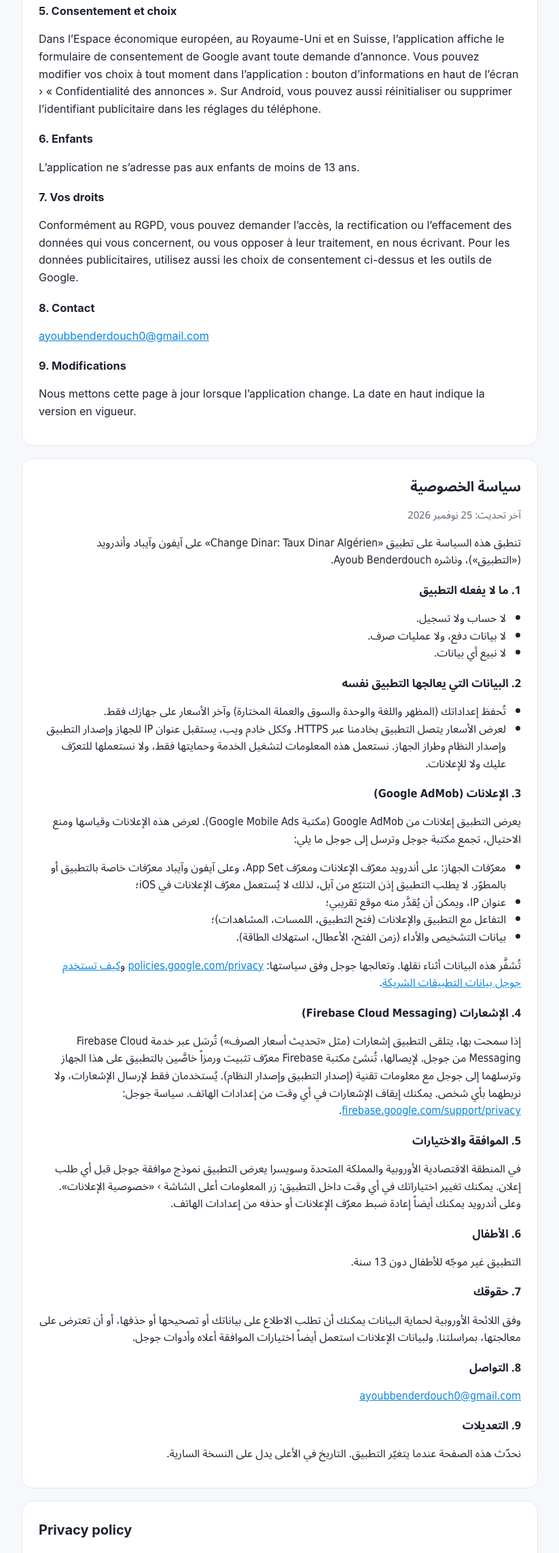
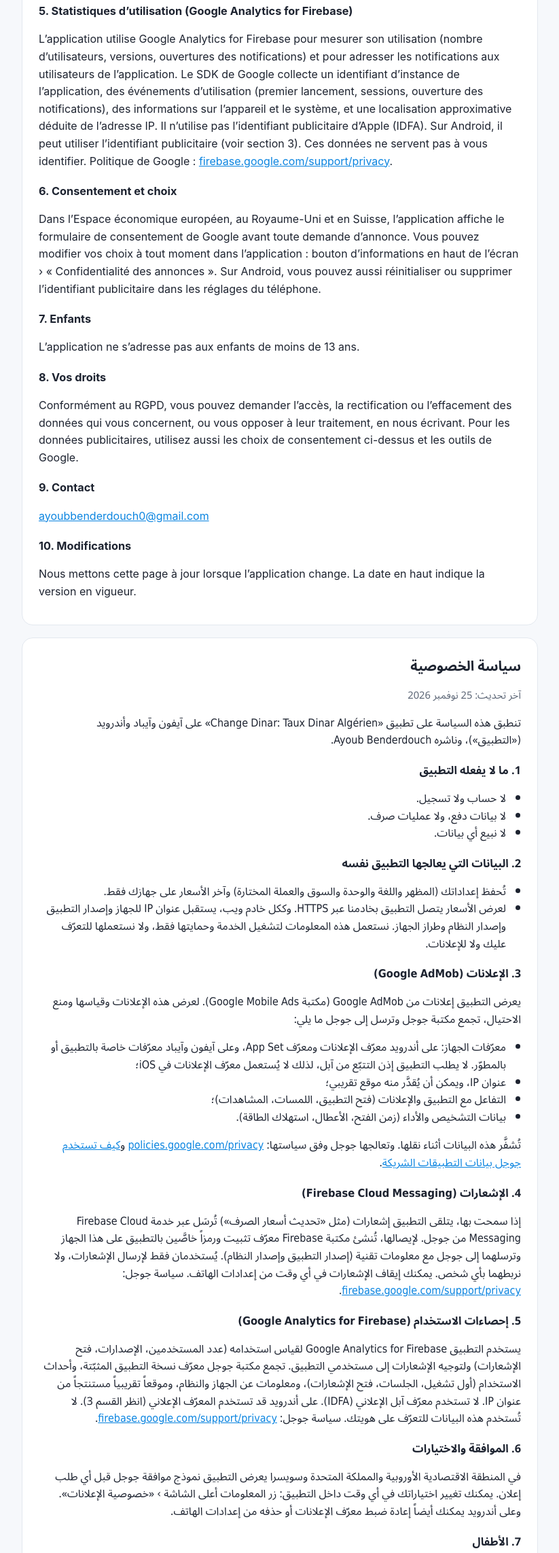
Before and after one commit to Ayoubbenderdouch/-privacy-policy, a plain HTML site: page index.html in a window 1280 px wide. Shown: the part 1447-3732 px from the top of the page at 68% size, without its empty margins (228-1051 px from the left). Drawn offline with Linux system fonts and the light colour scheme.

Commit message:
Privacy policy: usage statistics with Google Analytics for Firebase (FR, AR, EN)

```diff
--- a/index.html
+++ b/index.html
@@ -66,19 +66,22 @@
   <h3>4. Notifications (Firebase Cloud Messaging)</h3>
   <p>Si vous les autorisez, l’application reçoit des notifications (par exemple « Taux de change mis à jour ») envoyées avec Firebase Cloud Messaging de Google. Pour les acheminer, le SDK Firebase crée un identifiant d’installation et un jeton propres à l’application sur cet appareil et les transmet à Google avec des informations techniques (versions de l’application et du système). Ils servent uniquement à envoyer les notifications ; nous ne les relions à aucune personne. Vous pouvez désactiver les notifications à tout moment dans les réglages du téléphone. Politique de Google : <a href="https://firebase.google.com/support/privacy">firebase.google.com/support/privacy</a>.</p>
 
-  <h3>5. Consentement et choix</h3>
+  <h3>5. Statistiques d’utilisation (Google Analytics for Firebase)</h3>
+  <p>L’application utilise Google Analytics for Firebase pour mesurer son utilisation (nombre d’utilisateurs, versions, ouvertures des notifications) et pour adresser les notifications aux utilisateurs de l’application. Le SDK de Google collecte un identifiant d’instance de l’application, des événements d’utilisation (premier lancement, sessions, ouverture des notifications), des informations sur l’appareil et le système, et une localisation approximative déduite de l’adresse IP. Il n’utilise pas l’identifiant publicitaire d’Apple (IDFA). Sur Android, il peut utiliser l’identifiant publicitaire (voir section 3). Ces données ne servent pas à vous identifier. Politique de Google : <a href="https://firebase.google.com/support/privacy">firebase.google.com/support/privacy</a>.</p>
+
+  <h3>6. Consentement et choix</h3>
   <p>Dans l’Espace économique européen, au Royaume-Uni et en Suisse, l’application affiche le formulaire de consentement de Google avant toute demande d’annonce. Vous pouvez modifier vos choix à tout moment dans l’application : bouton d’informations en haut de l’écran › « Confidentialité des annonces ». Sur Android, vous pouvez aussi réinitialiser ou supprimer l’identifiant publicitaire dans les réglages du téléphone.</p>
 
-  <h3>6. Enfants</h3>
+  <h3>7. Enfants</h3>
   <p>L’application ne s’adresse pas aux enfants de moins de 13 ans.</p>
 
-  <h3>7. Vos droits</h3>
+  <h3>8. Vos droits</h3>
   <p>Conformément au RGPD, vous pouvez demander l’accès, la rectification ou l’effacement des données qui vous concernent, ou vous opposer à leur traitement, en nous écrivant. Pour les données publicitaires, utilisez aussi les choix de consentement ci-dessus et les outils de Google.</p>
 
-  <h3>8. Contact</h3>
+  <h3>9. Contact</h3>
   <p><a href="mailto:ayoubbenderdouch0@gmail.com">ayoubbenderdouch0@gmail.com</a></p>
 
-  <h3>9. Modifications</h3>
+  <h3>10. Modifications</h3>
   <p>Nous mettons cette page à jour lorsque l’application change. La date en haut indique la version en vigueur.</p>
 </section>
 
@@ -113,19 +116,22 @@
   <h3>4. الإشعارات (Firebase Cloud Messaging)</h3>
   <p>إذا سمحت بها، يتلقى التطبيق إشعارات (مثل «تحديث أسعار الصرف») تُرسَل عبر خدمة Firebase Cloud Messaging من جوجل. لإيصالها، تُنشئ مكتبة Firebase معرّف تثبيت ورمزاً خاصَّين بالتطبيق على هذا الجهاز وترسلهما إلى جوجل مع معلومات تقنية (إصدار التطبيق وإصدار النظام). يُستخدمان فقط لإرسال الإشعارات، ولا نربطهما بأي شخص. يمكنك إيقاف الإشعارات في أي وقت من إعدادات الهاتف. سياسة جوجل: <a href="https://firebase.google.com/support/privacy">firebase.google.com/support/privacy</a>.</p>
 
-  <h3>5. الموافقة والاختيارات</h3>
+  <h3>5. إحصاءات الاستخدام (Google Analytics for Firebase)</h3>
+  <p>يستخدم التطبيق Google Analytics for Firebase لقياس استخدامه (عدد المستخدمين، الإصدارات، فتح الإشعارات) ولتوجيه الإشعارات إلى مستخدمي التطبيق. تجمع مكتبة جوجل معرّف نسخة التطبيق المثبّتة، وأحداث الاستخدام (أول تشغيل، الجلسات، فتح الإشعارات)، ومعلومات عن الجهاز والنظام، وموقعاً تقريبياً مستنتجاً من عنوان IP. لا تستخدم معرّف آبل الإعلاني (IDFA). على أندرويد قد تستخدم المعرّف الإعلاني (انظر القسم 3). لا تُستخدم هذه البيانات للتعرّف على هويتك. سياسة جوجل: <a href="https://firebase.google.com/support/privacy">firebase.google.com/support/privacy</a>.</p>
+
+  <h3>6. الموافقة والاختيارات</h3>
   <p>في المنطقة الاقتصادية الأوروبية والمملكة المتحدة وسويسرا يعرض التطبيق نموذج موافقة جوجل قبل أي طلب إعلان. يمكنك تغيير اختياراتك في أي وقت داخل التطبيق: زر المعلومات أعلى الشاشة › «خصوصية الإعلانات». وعلى أندرويد يمكنك أيضاً إعادة ضبط معرّف الإعلانات أو حذفه من إعدادات الهاتف.</p>
 
-  <h3>6. الأطفال</h3>
+  <h3>7. الأطفال</h3>
   <p>التطبيق غير موجّه للأطفال دون 13 سنة.</p>
 
-  <h3>7. حقوقك</h3>
+  <h3>8. حقوقك</h3>
   <p>وفق اللائحة الأوروبية لحماية البيانات يمكنك أن تطلب الاطلاع على بياناتك أو تصحيحها أو حذفها، أو أن تعترض على معالجتها، بمراسلتنا. ولبيانات الإعلانات استعمل أيضاً اختيارات الموافقة أعلاه وأدوات جوجل.</p>
 
-  <h3>8. التواصل</h3>
+  <h3>9. التواصل</h3>
   <p><a href="mailto:ayoubbenderdouch0@gmail.com">ayoubbenderdouch0@gmail.com</a></p>
 
-  <h3>9. التعديلات</h3>
+  <h3>10. التعديلات</h3>
   <p>نحدّث هذه الصفحة عندما يتغيّر التطبيق. التاريخ في الأعلى يدل على النسخة السارية.</p>
 </section>
 
@@ -160,19 +166,22 @@
   <h3>4. Notifications (Firebase Cloud Messaging)</h3>
   <p>If you allow them, the app receives notifications (for example “Exchange rates updated”) sent with Google’s Firebase Cloud Messaging. To deliver them, the Firebase SDK creates an installation ID and a token specific to the app on this device and sends them to Google together with technical information (app and system versions). They are used only to deliver notifications; we do not link them to any person. You can turn notifications off at any time in the phone’s settings. Google’s policy: <a href="https://firebase.google.com/support/privacy">firebase.google.com/support/privacy</a>.</p>
 
-  <h3>5. Consent and choices</h3>
+  <h3>5. Usage statistics (Google Analytics for Firebase)</h3>
+  <p>The app uses Google Analytics for Firebase to measure how it is used (number of users, versions, notification opens) and to address notifications to the app’s users. Google’s SDK collects an app instance ID, usage events (first launch, sessions, notification opens), device and system information, and an approximate location derived from the IP address. It does not use Apple’s advertising identifier (IDFA). On Android it may use the advertising ID (see section 3). This data is not used to identify you. Google’s policy: <a href="https://firebase.google.com/support/privacy">firebase.google.com/support/privacy</a>.</p>
+
+  <h3>6. Consent and choices</h3>
   <p>In the European Economic Area, the United Kingdom and Switzerland, the app shows Google’s consent form before any ad request. You can change your choices at any time in the app: the information button at the top of the screen › “Ad privacy”. On Android you can also reset or delete the advertising ID in the phone’s settings.</p>
 
-  <h3>6. Children</h3>
+  <h3>7. Children</h3>
   <p>The app is not directed to children under 13.</p>
 
-  <h3>7. Your rights</h3>
+  <h3>8. Your rights</h3>
   <p>Under the GDPR you can ask to access, correct or erase data about you, or object to its processing, by writing to us. For advertising data, also use the consent choices above and Google’s tools.</p>
 
-  <h3>8. Contact</h3>
+  <h3>9. Contact</h3>
   <p><a href="mailto:ayoubbenderdouch0@gmail.com">ayoubbenderdouch0@gmail.com</a></p>
 
-  <h3>9. Changes</h3>
+  <h3>10. Changes</h3>
   <p>We update this page when the app changes. The date at the top shows the version in force.</p>
 </section>
 
```
